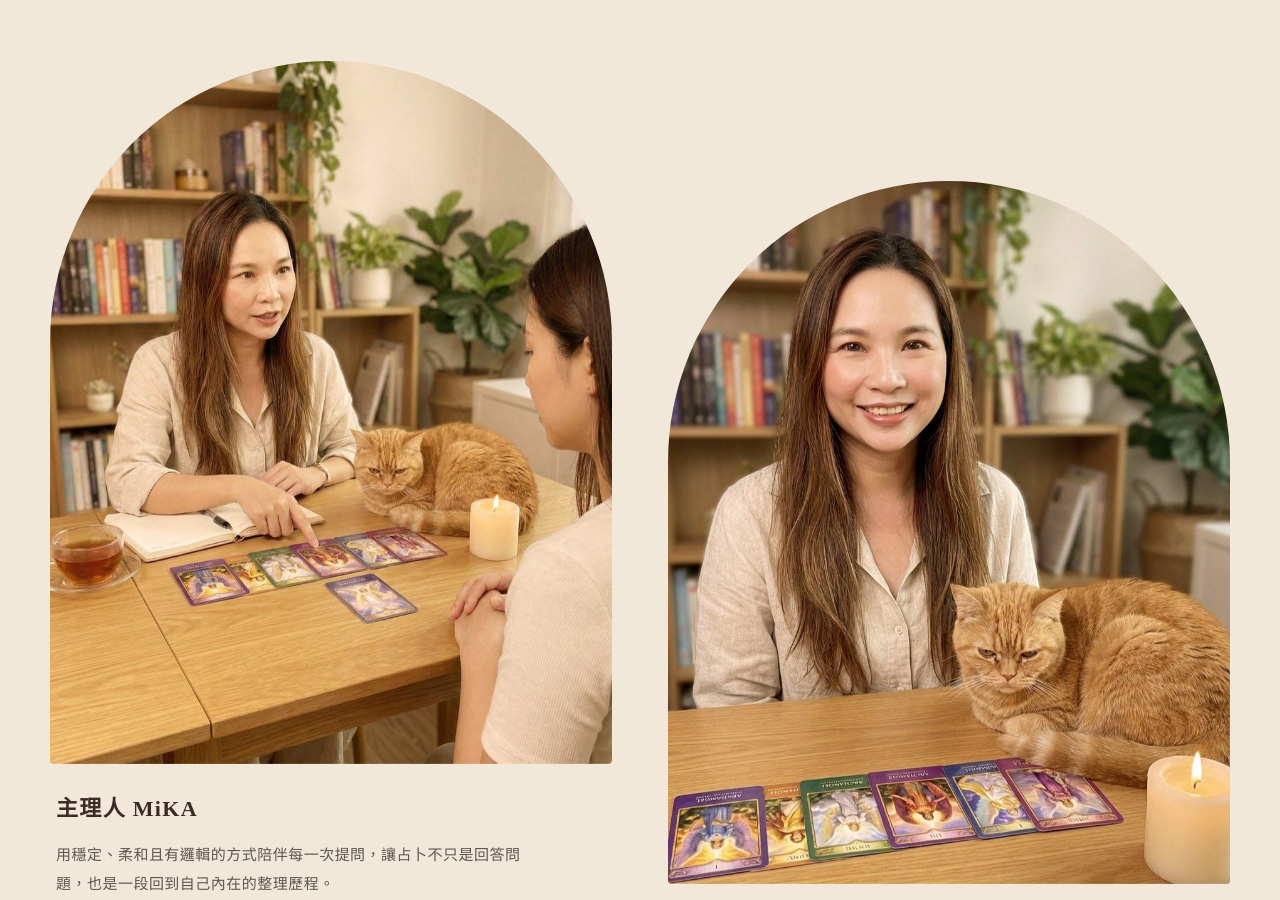
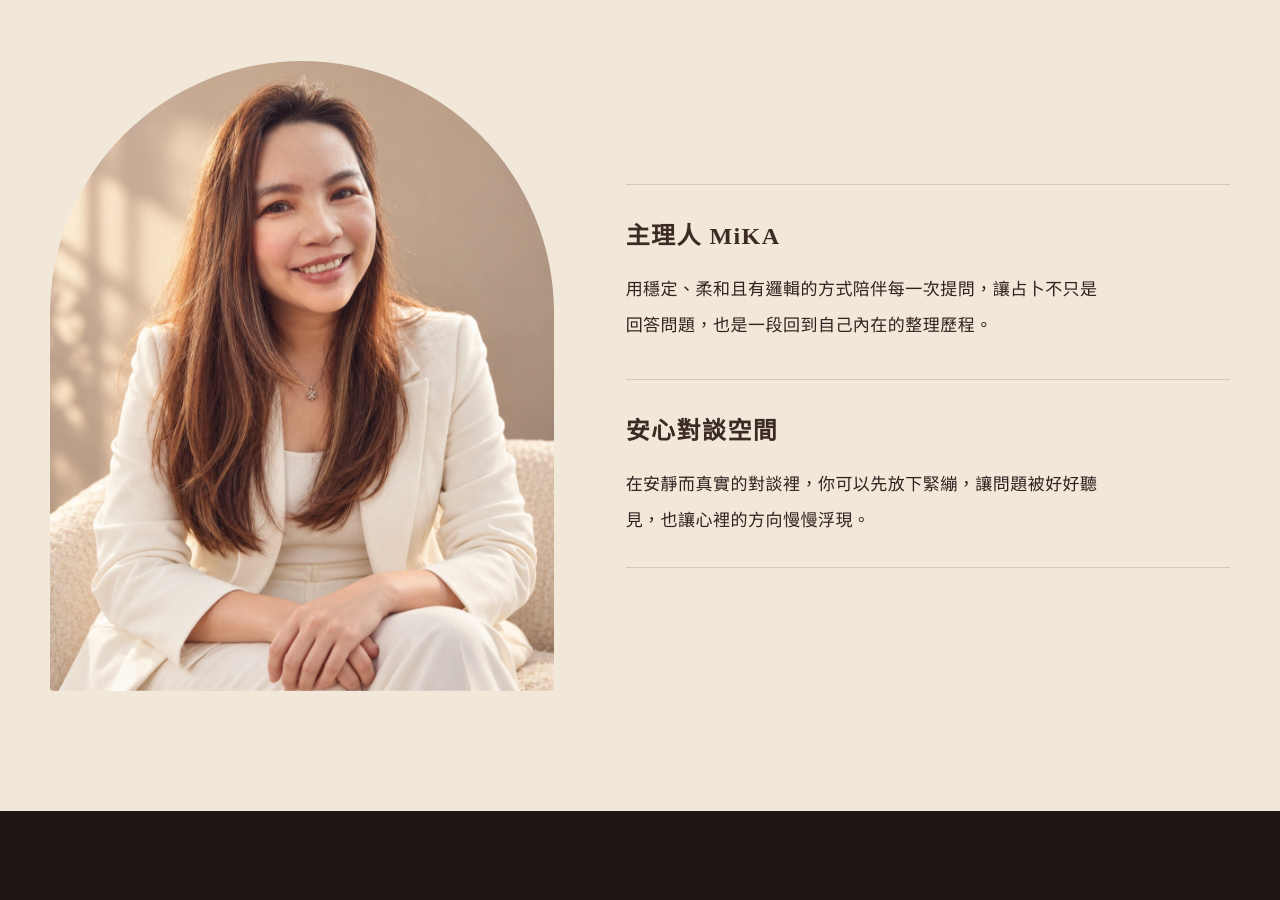
Before and after one commit to gaeshop/tw, a plain HTML site: page index.html in a window 1280 px wide. Shown: the part 5995-6895 px from the top of the page. Drawn offline with nearby package versions, Linux system fonts and the light colour scheme.

Commit message:
品牌形象區改用 MiKA 個人照（與 sunsee Mika 頁同一張），版面改為單張照片＋右側文字
Co-Authored-By: Claude Opus 5.5 <noreply@anthropic.com>
Claude-Session: https://claude.ai/code/session_014TE88bFSmCDxwrwfW6nN8W

```diff
--- a/index.html
+++ b/index.html
@@ -475,6 +475,18 @@
     .service-card--soul .price small{color:var(--lumen)}
     .service-card--soul .service-link{color:rgba(251,246,238,.7);text-decoration:underline;text-underline-offset:5px}
     @media (max-width:1080px){.service-card--soul{grid-template-columns:1fr;padding:34px 30px}.service-card--soul .service-bottom{border-left:0;padding:18px 0 0;border-top:1px solid var(--rule-light)}}
+
+    .portrait-grid{grid-template-columns:minmax(0,5fr) minmax(0,6fr);gap:72px;align-items:center}
+    .portrait-photo{aspect-ratio:4/5}
+    .portrait-photo img{object-position:center 20%}
+    .portrait-texts{display:grid;gap:8px}
+    .portrait-card:nth-child(2){margin-top:0}
+    .portrait-texts .portrait-card{padding:28px 0;border-top:1px solid var(--rule)}
+    .portrait-texts .portrait-card:last-child{border-bottom:1px solid var(--rule)}
+    .portrait-texts .portrait-content{padding:0}
+    .portrait-texts .portrait-content h3{font-size:24px;margin-bottom:12px}
+    .portrait-texts .portrait-content p{font-family:var(--serif);font-size:17px;line-height:2.1;color:var(--ink)}
+    @media (max-width:1080px){.portrait-grid{grid-template-columns:1fr;gap:40px}.portrait-photo{max-width:460px}}
   </style>
 
   <!-- SEO / AEO / GEO：讓搜尋引擎與 AI 摘要更容易理解本頁 -->
@@ -848,20 +860,21 @@
             </div>
           </div>
           <div class="portrait-grid">
+            <div class="arch portrait-photo"><img src="assets/img/mika-soul.webp" alt="主理人 MiKA" width="1122" height="1402" loading="lazy"></div>
+            <div class="portrait-texts">
               <article class="portrait-card">
-              <div class="arch"><img src="assets/img/mika-session.jpg" alt="MiKA 與胖虎貓合照" width="900" height="1205" loading="lazy"></div>
                 <div class="portrait-content">
                   <h3>主理人 MiKA</h3>
                   <p>用穩定、柔和且有邏輯的方式陪伴每一次提問，讓占卜不只是回答問題，也是一段回到自己內在的整理歷程。</p>
                 </div>
               </article>
               <article class="portrait-card">
-              <div class="arch"><img src="assets/img/mika-portrait.jpg" alt="MiKA 占卜桌與來訪者互動場景" width="896" height="1200" loading="lazy"></div>
                 <div class="portrait-content">
                   <h3>安心對談空間</h3>
                   <p>在安靜而真實的對談裡，你可以先放下緊繃，讓問題被好好聽見，也讓心裡的方向慢慢浮現。</p>
                 </div>
               </article>
+            </div>
           </div>
         </div>
       </section>
```
Lines whose indentation alone changed are shown as unchanged.
